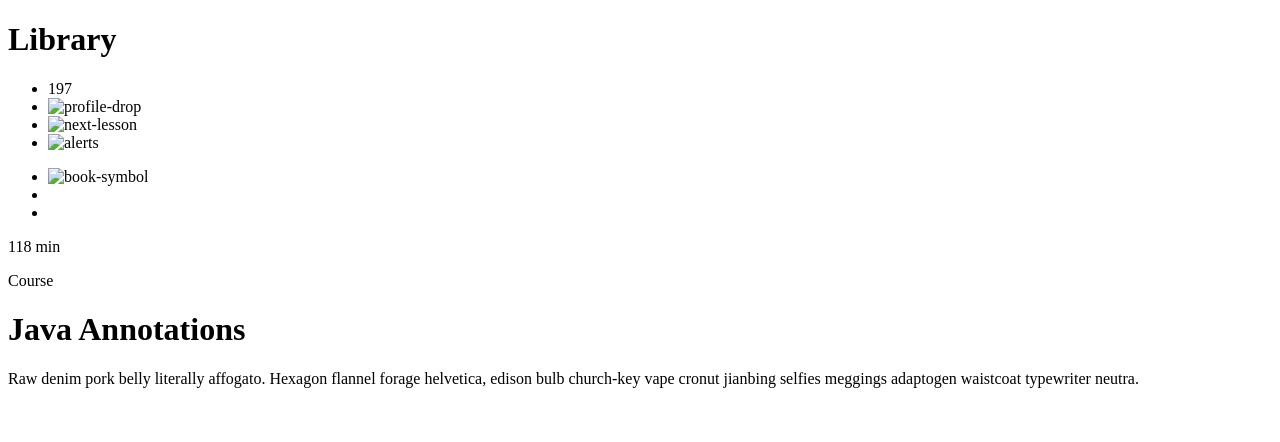
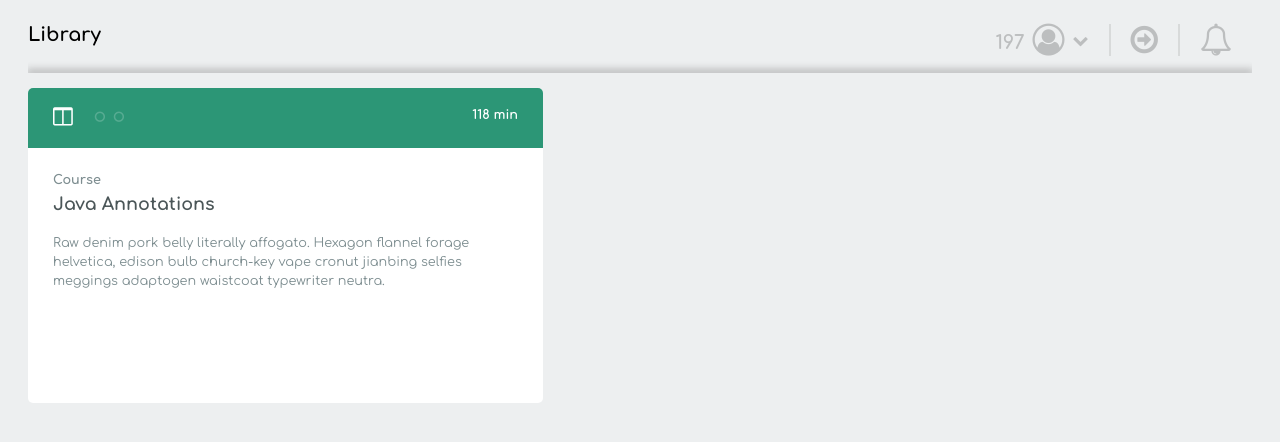
Before and after one commit to conesgnomes/CSS-Treehouse, a plain HTML site: page index.html in a window 1280 px wide. Drawn offline with Linux system fonts and the light colour scheme.

Commit message:
style main header and individual card except for bottom row

```diff
--- a/css/styles.css
+++ b/css/styles.css
@@ -0,0 +1,146 @@
+body {
+  background: #edeff0;
+  font-family: 'Comfortaa', sans-serif;
+}
+
+.head {
+  position: relative;
+}
+
+ul {
+  list-style: none;
+}
+
+img {
+  display: block;
+}
+
+.head {
+  overflow: auto;
+  margin: 0 20px;
+}
+
+.head:after {
+  content: "";
+  display: block;
+  box-shadow: 0px 0px 8px 2px #888888;
+  margin-top: 65px;
+}
+
+ul {
+  padding: 0;
+}
+
+.head li {
+  float: right;
+}
+
+.fa {
+  opacity: .2;
+}
+
+.fa-bell-o {
+  margin-right: 20px;
+}
+
+.fa-arrow-circle-o-right {
+  padding: 0 20px;
+  margin: 0 20px;
+  border-right: solid #888888 2px;
+  border-left: solid #888888 2px;
+}
+
+.fa-chevron-down {
+  margin-top: 8px;
+}
+
+.fa-user-circle-o {
+  margin: 0 8px;
+}
+
+#score {
+  font-size: 1.2em;
+  opacity: .2;
+  font-weight: 700;
+  padding-top: 8px;
+}
+
+#library {
+  float: left;
+  font-weight: 700;
+  font-size: 1.2em;
+}
+
+.lesson-cards {
+  margin: 15px 20px 30px 20px;
+}
+
+.java-group {
+  width: 515px;
+  height: 315px;
+  border-radius: 5px;
+  background: white;
+}
+
+.java-head {
+  background: #2c9676;
+  height: 60px;
+}
+
+.card-head {
+  border-top-left-radius: 5px;
+  border-top-right-radius: 5px;
+}
+
+.card-head li {
+  float: left;
+  color: white;
+}
+
+#time {
+  float: right;
+  color: white;
+  font-size: 0.8em;
+  font-weight: 700;
+}
+
+.books {
+  margin: 0;
+  padding: 20px 25px;
+}
+
+.fa-columns {
+  opacity: 1;
+  margin-right: 20px;
+}
+
+.fa-circle-o {
+  margin-right: 5px;
+  transform: scale(0.75, 0.75);
+}
+
+.card-body {
+  padding: 25px;
+}
+
+.course {
+  font-weight: 700;
+}
+
+.card-body p {
+  margin: 0;
+  color: #7e8e91;
+  font-size: .8em;
+}
+
+.card-body h1 {
+  color: #4b5658;
+  font-size: 1.1em;
+  font-weight: 700;
+  margin-top: 7px;
+  margin-bottom: 20px;
+}
+
+.description {
+  line-height: 1.5em;
+}
--- a/index.html
+++ b/index.html
@@ -2,32 +2,37 @@
 <html>
   <head>
     <link rel="stylesheet" href="css/styles.css" media="screen" title="no title" charset="utf-8" type="text/css">
+    <link href="https://fonts.googleapis.com/css?family=Comfortaa:400,700,900" rel="stylesheet">
+    <link rel="stylesheet" href="font/font-awesome-4.7.0/css/font-awesome.min.css">
     <meta charset="utf-8">
     <title>Treehouse</title>
   </head>
   <body>
     <div class="head">
-      <h1>Library</h1>
+      <!-- <h1>Library</h1> -->
       <ul>
-        <li>197</li>
-        <li><img src="" alt="profile-drop" /></li>
-        <li><img src="" alt="next-lesson" /></li>
-        <li><img src="" alt="alerts" /></li>
+        <li id="library">Library</li>
+        <li><i class="fa fa-bell-o fa-2x" aria-hidden="true"></i></li>
+        <li><i class="fa fa-arrow-circle-o-right fa-2x" aria-hidden="true"></i></li>
+        <li><i class="fa fa-chevron-down" aria-hidden="true"></i></li>
+        <li><i class="fa fa-user-circle-o fa-2x" aria-hidden="true"></i></li>
+        <li id="score">197</li>
       </ul>
     </div>
+    <div class="lesson-cards">
       <div class="java-group">
-      <div class="java-head">
+        <div class="java-head card-head">
           <ul class="books">
-          <li><img src="" alt="book-symbol" /></li>
-          <li></li>
-          <li></li>
+            <li><i class="fa fa-columns fa-lg" aria-hidden="true"></i></li>
+            <li><i class="fa fa-circle-o" aria-hidden="true"></i></li>
+            <li><i class="fa fa-circle-o" aria-hidden="true"></i></li>
+            <li id="time">118 min</li>
           </ul>
-        <p>118 min</p>
         </div>
-      <div class="java-body">
+        <div class="java-body card-body">
           <p class="course">Course</p>
           <h1>Java Annotations</h1>
-        <p>Raw denim pork belly literally affogato. Hexagon flannel forage helvetica, edison bulb church-key vape cronut jianbing selfies meggings adaptogen waistcoat typewriter neutra.</p>
+          <p class="description">Raw denim pork belly literally affogato. Hexagon flannel forage helvetica, edison bulb church-key vape cronut jianbing selfies meggings adaptogen waistcoat typewriter neutra.</p>
           <!-- <div class="bottom-row"> -->
           <!-- <p class="tag java-tag">Java</p> -->
           <!-- <p class="tag intermediate-tag">Intermediate</p> -->
```
Lines whose indentation alone changed are shown as unchanged.
